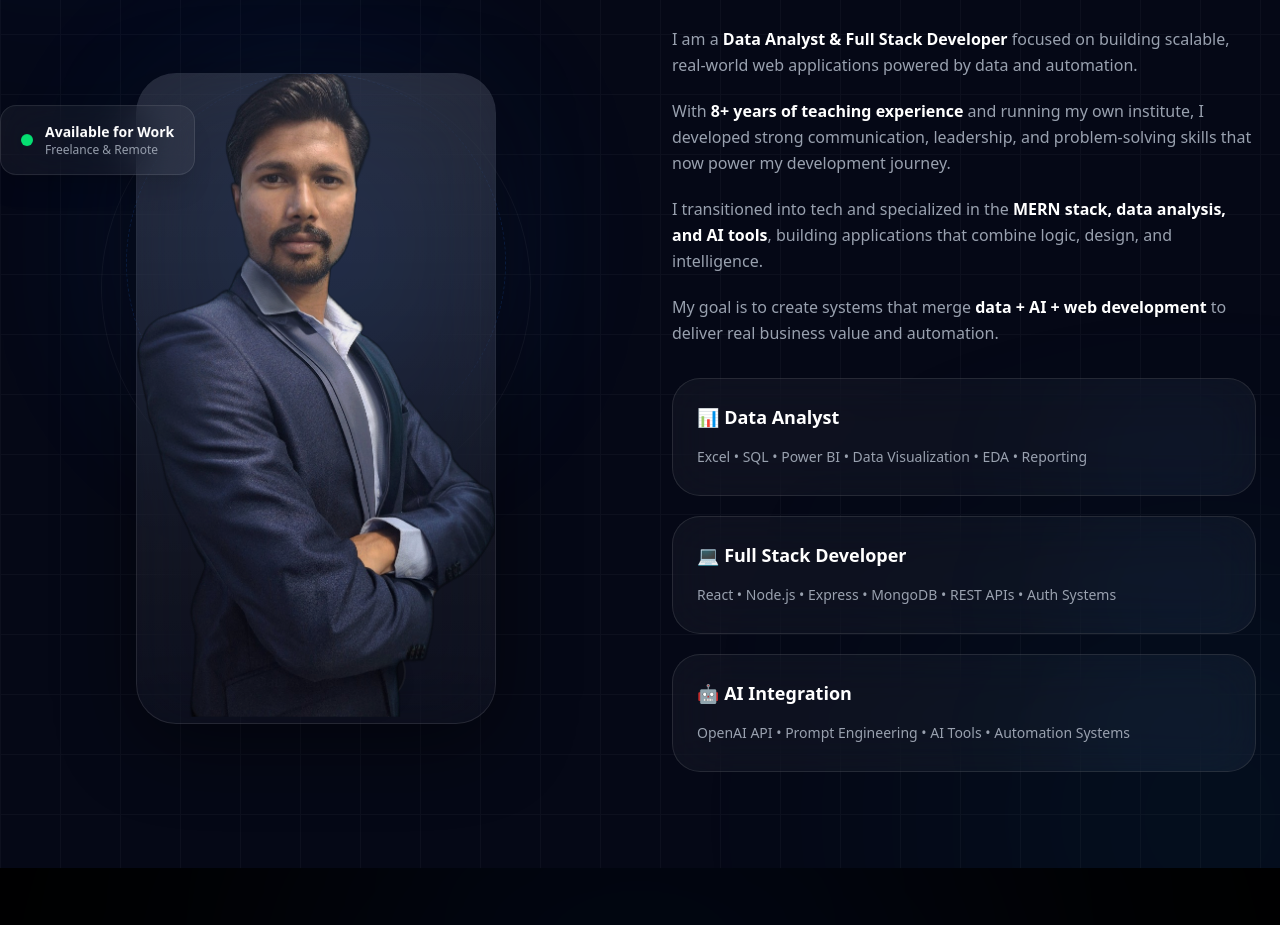
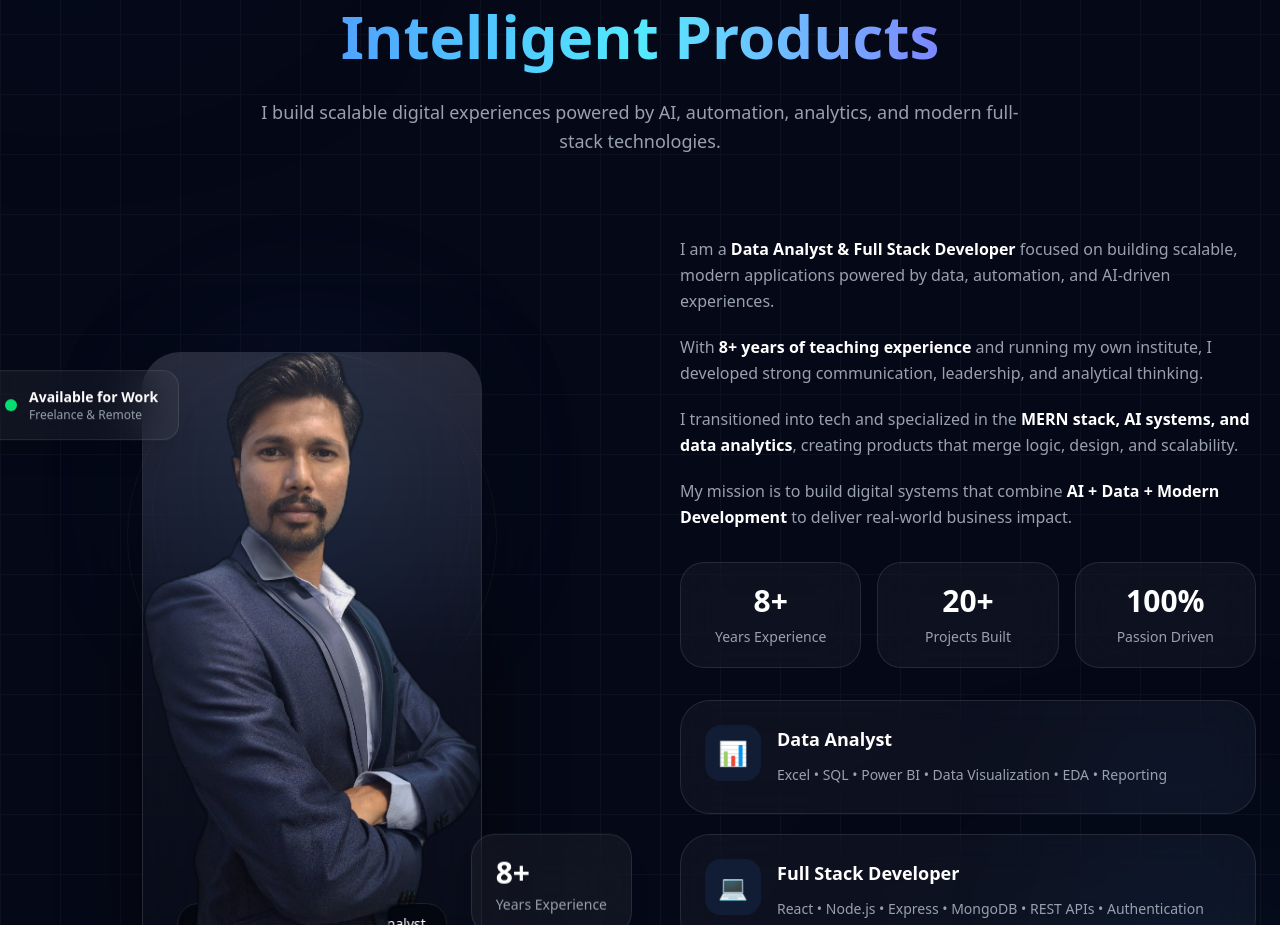
Before and after one commit to Anshcodeify45/NeuroStack, a React app in the folder frontend/: page / in a window 1280 px wide. Shown: the part 1067-1992 px from the top of the page. Built offline with nearby package versions, Linux system fonts and the light colour scheme; the HTML template or start-up script is replaced by a standard one.

Commit message:
profile pic

```diff
--- a/frontend/src/component/About.jsx
+++ b/frontend/src/component/About.jsx
@@ -1,18 +1,79 @@
 import { motion } from "framer-motion";
 
 export default function About() {
+  const skills = [
+    {
+      title: "Data Analyst",
+      icon: "📊",
+      desc:
+        "Excel • SQL • Power BI • Data Visualization • EDA • Reporting",
+    },
+
+    {
+      title: "Full Stack Developer",
+      icon: "💻",
+      desc:
+        "React • Node.js • Express • MongoDB • REST APIs • Authentication",
+    },
+
+    {
+      title: "AI Integration",
+      icon: "🤖",
+      desc:
+        "OpenAI API • AI Automation • Prompt Engineering • SaaS Systems",
+    },
+  ];
+
+  const stats = [
+    {
+      value: "8+",
+      label: "Years Experience",
+    },
+
+    {
+      value: "20+",
+      label: "Projects Built",
+    },
+
+    {
+      value: "100%",
+      label: "Passion Driven",
+    },
+  ];
+
   return (
     <section
       id="about"
       className="
         relative
         overflow-hidden
+
         py-24
+        lg:py-32
+
         px-6
+
         bg-[#050816]
       "
     >
-      {/* BACKGROUND GLOWS */}
+      {/* ======================================== */}
+      {/* BACKGROUND */}
+      {/* ======================================== */}
+
+      {/* GRID */}
+      <div
+        className="
+          absolute
+          inset-0
+
+          opacity-[0.03]
+
+          bg-[linear-gradient(to_right,#ffffff_1px,transparent_1px),linear-gradient(to_bottom,#ffffff_1px,transparent_1px)]
+          bg-[size:60px_60px]
+        "
+      />
+
+      {/* GLOW 1 */}
       <div
         className="
           absolute
@@ -30,6 +91,7 @@ export default function About() {
         "
       />
 
+      {/* GLOW 2 */}
       <div
         className="
           absolute
@@ -47,20 +109,16 @@ export default function About() {
         "
       />
 
-      {/* GRID */}
-      <div
-        className="
-          absolute
-          inset-0
-          opacity-[0.03]
+      {/* ======================================== */}
+      {/* MAIN CONTAINER */}
+      {/* ======================================== */}
 
-          bg-[linear-gradient(to_right,#ffffff_1px,transparent_1px),linear-gradient(to_bottom,#ffffff_1px,transparent_1px)]
-          bg-[size:60px_60px]
-        "
-      />
+      <div className="relative z-10 max-w-7xl mx-auto">
 
-      <div className="max-w-7xl mx-auto relative z-10">
+        {/* ======================================== */}
         {/* HEADING */}
+        {/* ======================================== */}
+
         <motion.div
           initial={{
             opacity: 0,
@@ -76,38 +134,102 @@ export default function About() {
           }}
           className="text-center"
         >
+          <div
+            className="
+              inline-flex
+              items-center
+              gap-2
+
+              px-5
+              py-2
+
+              rounded-full
+
+              border
+              border-white/10
+
+              bg-white/[0.04]
+
+              backdrop-blur-xl
+
+              text-sm
+              text-gray-300
+            "
+          >
+            <span
+              className="
+                w-2
+                h-2
+
+                rounded-full
+
+                bg-blue-500
+
+                animate-pulse
+              "
+            />
+
+            About Me
+          </div>
+
           <h2
             className="
+              mt-6
+
               text-4xl
               md:text-5xl
+              lg:text-6xl
 
               font-bold
+
+              leading-tight
 
               text-white
             "
           >
-            About Me
+            Turning Ideas Into
+            <br />
+
+            <span
+              className="
+                bg-gradient-to-r
+                from-blue-400
+                via-cyan-300
+                to-indigo-400
+
+                text-transparent
+                bg-clip-text
+              "
+            >
+              Intelligent Products
+            </span>
           </h2>
 
           <p
             className="
-              mt-4
+              mt-6
+
+              max-w-3xl
+              mx-auto
 
               text-gray-400
 
-              max-w-2xl
-              mx-auto
+              leading-relaxed
 
-              leading-relaxed
+              text-base
+              md:text-lg
             "
           >
-            Passionate about building scalable digital
-            products powered by AI, automation, and
-            modern web technologies.
+            I build scalable digital experiences powered
+            by AI, automation, analytics, and modern
+            full-stack technologies.
           </p>
         </motion.div>
 
-        {/* MAIN GRID */}
+        {/* ======================================== */}
+        {/* CONTENT */}
+        {/* ======================================== */}
+
         <div
           className="
             mt-20
@@ -115,15 +237,18 @@ export default function About() {
             grid
             lg:grid-cols-2
 
-            gap-16
+            gap-20
             items-center
           "
         >
-          {/* LEFT SIDE IMAGE */}
+          {/* ======================================== */}
+          {/* LEFT SIDE */}
+          {/* ======================================== */}
+
           <motion.div
             initial={{
               opacity: 0,
-              x: -40,
+              x: -50,
             }}
             whileInView={{
               opacity: 1,
@@ -145,34 +270,34 @@ export default function About() {
               className="
                 absolute
 
-                w-[340px]
-                h-[340px]
+                w-[260px]
+                h-[260px]
 
                 rounded-full
 
                 bg-blue-500/20
 
-                blur-[100px]
+                blur-[90px]
 
                 animate-pulse
               "
             />
 
-            {/* ROTATING RING */}
+            {/* OUTER RING */}
             <motion.div
               animate={{
                 rotate: 360,
               }}
               transition={{
-                duration: 18,
+                duration: 20,
                 repeat: Infinity,
                 ease: "linear",
               }}
               className="
                 absolute
 
-                w-[380px]
-                h-[380px]
+                w-[320px]
+                h-[320px]
 
                 rounded-full
 
@@ -188,15 +313,15 @@ export default function About() {
                 rotate: -360,
               }}
               transition={{
-                duration: 25,
+                duration: 30,
                 repeat: Infinity,
                 ease: "linear",
               }}
               className="
                 absolute
 
-                w-[430px]
-                h-[430px]
+                w-[370px]
+                h-[370px]
 
                 rounded-full
 
@@ -208,7 +333,7 @@ export default function About() {
             {/* IMAGE CARD */}
             <motion.div
               whileHover={{
-                y: -10,
+                y: -8,
                 scale: 1.02,
               }}
               transition={{
@@ -217,15 +342,16 @@ export default function About() {
               className="
                 relative
 
-                w-[300px]
-                sm:w-[360px]
+                w-[260px]
+                sm:w-[300px]
+                md:w-[340px]
 
-                rounded-[40px]
+                rounded-[38px]
 
                 border
                 border-white/10
 
-                bg-white/[0.03]
+                bg-white/[0.04]
 
                 backdrop-blur-2xl
 
@@ -234,7 +360,7 @@ export default function About() {
                 shadow-[0_20px_80px_rgba(0,0,0,0.45)]
               "
             >
-              {/* TOP LIGHT */}
+              {/* LIGHT EFFECT */}
               <div
                 className="
                   absolute
@@ -242,6 +368,7 @@ export default function About() {
 
                   bg-gradient-to-b
                   from-white/10
+                  via-transparent
                   to-transparent
 
                   pointer-events-none
@@ -253,7 +380,7 @@ export default function About() {
                 src="/Anish.png"
                 alt="Anish Patnaik"
                 animate={{
-                  y: [0, -10, 0],
+                  y: [0, -8, 0],
                 }}
                 transition={{
                   duration: 5,
@@ -267,11 +394,26 @@ export default function About() {
                   w-full
                   h-full
 
-                  object-cover
+                  object-contain
                 "
               />
 
-              {/* BOTTOM BADGE */}
+              {/* OVERLAY */}
+              <div
+                className="
+                  absolute
+                  inset-0
+
+                  bg-gradient-to-t
+                  from-[#050816]
+                  via-transparent
+                  to-transparent
+
+                  opacity-70
+                "
+              />
+
+              {/* BADGE */}
               <div
                 className="
                   absolute
@@ -295,7 +437,7 @@ export default function About() {
                   text-sm
                   font-medium
 
-                  shadow-lg
+                  whitespace-nowrap
                 "
               >
                 Full Stack Developer • Data Analyst
@@ -305,7 +447,7 @@ export default function About() {
             {/* FLOATING CARD */}
             <motion.div
               animate={{
-                y: [0, -12, 0],
+                y: [0, -10, 0],
               }}
               transition={{
                 duration: 4,
@@ -313,8 +455,9 @@ export default function About() {
               }}
               className="
                 absolute
-                top-10
-                -left-6
+                top-6
+                -left-2
+                md:-left-10
 
                 hidden
                 md:flex
@@ -371,13 +514,73 @@ export default function About() {
                 </p>
               </div>
             </motion.div>
+
+            {/* FLOATING EXPERIENCE CARD */}
+            <motion.div
+              animate={{
+                y: [0, 12, 0],
+              }}
+              transition={{
+                duration: 5,
+                repeat: Infinity,
+              }}
+              className="
+                absolute
+                bottom-10
+                -right-2
+                md:-right-8
+
+                hidden
+                md:block
+
+                px-6
+                py-5
+
+                rounded-3xl
+
+                border
+                border-white/10
+
+                bg-white/[0.05]
+
+                backdrop-blur-xl
+
+                shadow-xl
+              "
+            >
+              <h3
+                className="
+                  text-3xl
+                  font-bold
+
+                  text-white
+                "
+              >
+                8+
+              </h3>
+
+              <p
+                className="
+                  mt-1
+
+                  text-sm
+
+                  text-gray-400
+                "
+              >
+                Years Experience
+              </p>
+            </motion.div>
           </motion.div>
 
-          {/* RIGHT SIDE CONTENT */}
+          {/* ======================================== */}
+          {/* RIGHT SIDE */}
+          {/* ======================================== */}
+
           <motion.div
             initial={{
               opacity: 0,
-              x: 40,
+              x: 50,
             }}
             whileInView={{
               opacity: 1,
@@ -389,7 +592,7 @@ export default function About() {
             }}
             className="space-y-8"
           >
-            {/* STORY */}
+            {/* INTRO */}
             <div
               className="
                 space-y-5
@@ -397,6 +600,7 @@ export default function About() {
                 text-gray-400
 
                 leading-relaxed
+
                 text-[15px]
                 md:text-base
               "
@@ -406,9 +610,9 @@ export default function About() {
                 <span className="text-white font-semibold">
                   Data Analyst & Full Stack Developer
                 </span>{" "}
-                focused on building scalable,
-                real-world web applications powered
-                by data and automation.
+                focused on building scalable, modern
+                applications powered by data,
+                automation, and AI-driven experiences.
               </p>
 
               <p>
@@ -418,56 +622,89 @@ export default function About() {
                 </span>{" "}
                 and running my own institute, I
                 developed strong communication,
-                leadership, and problem-solving
-                skills that now power my development
-                journey.
+                leadership, and analytical thinking.
               </p>
 
               <p>
                 I transitioned into tech and
                 specialized in the{" "}
                 <span className="text-white font-semibold">
-                  MERN stack, data analysis, and AI
-                  tools
+                  MERN stack, AI systems, and data
+                  analytics
                 </span>
-                , building applications that combine
-                logic, design, and intelligence.
+                , creating products that merge logic,
+                design, and scalability.
               </p>
 
               <p>
-                My goal is to create systems that
-                merge{" "}
+                My mission is to build digital systems
+                that combine{" "}
                 <span className="text-white font-semibold">
-                  data + AI + web development
+                  AI + Data + Modern Development
                 </span>{" "}
-                to deliver real business value and
-                automation.
+                to deliver real-world business impact.
               </p>
+            </div>
+
+            {/* STATS */}
+            <div
+              className="
+                grid
+                grid-cols-3
+
+                gap-4
+              "
+            >
+              {stats.map((item, index) => (
+                <div
+                  key={index}
+                  className="
+                    rounded-3xl
+
+                    border
+                    border-white/10
+
+                    bg-white/[0.04]
+
+                    backdrop-blur-xl
+
+                    p-5
+
+                    text-center
+                  "
+                >
+                  <h3
+                    className="
+                      text-2xl
+                      md:text-3xl
+
+                      font-bold
+
+                      text-white
+                    "
+                  >
+                    {item.value}
+                  </h3>
+
+                  <p
+                    className="
+                      mt-2
+
+                      text-xs
+                      md:text-sm
+
+                      text-gray-400
+                    "
+                  >
+                    {item.label}
+                  </p>
+                </div>
+              ))}
             </div>
 
             {/* SKILLS */}
             <div className="space-y-5">
-              {/* CARD */}
-              {[
-                {
-                  title: "📊 Data Analyst",
-                  desc:
-                    "Excel • SQL • Power BI • Data Visualization • EDA • Reporting",
-                },
-
-                {
-                  title:
-                    "💻 Full Stack Developer",
-                  desc:
-                    "React • Node.js • Express • MongoDB • REST APIs • Auth Systems",
-                },
-
-                {
-                  title: "🤖 AI Integration",
-                  desc:
-                    "OpenAI API • Prompt Engineering • AI Tools • Automation Systems",
-                },
-              ].map((item, index) => (
+              {skills.map((item, index) => (
                 <motion.div
                   key={index}
                   whileHover={{
@@ -483,7 +720,7 @@ export default function About() {
 
                     p-6
 
-                    rounded-[28px]
+                    rounded-[30px]
 
                     border
                     border-white/10
@@ -516,7 +753,38 @@ export default function About() {
                     "
                   />
 
-                  <div className="relative z-10">
+                  <div
+                    className="
+                      relative
+                      z-10
+
+                      flex
+                      items-start
+                      gap-4
+                    "
+                  >
+                    <div
+                      className="
+                        w-14
+                        h-14
+
+                        rounded-2xl
+
+                        bg-blue-500/10
+
+                        flex
+                        items-center
+                        justify-center
+
+                        text-2xl
+
+                        shrink-0
+                      "
+                    >
+                      {item.icon}
+                    </div>
+
+                    <div>
                       <h3
                         className="
                           text-white
@@ -529,15 +797,17 @@ export default function About() {
 
                       <p
                         className="
+                          mt-2
+
+                          text-sm
+                          leading-7
+
                           text-gray-400
-                        text-sm
-
-                        mt-3
-                        leading-7
                         "
                       >
                         {item.desc}
                       </p>
+                    </div>
                   </div>
                 </motion.div>
               ))}
```
Lines whose indentation alone changed are shown as unchanged.
